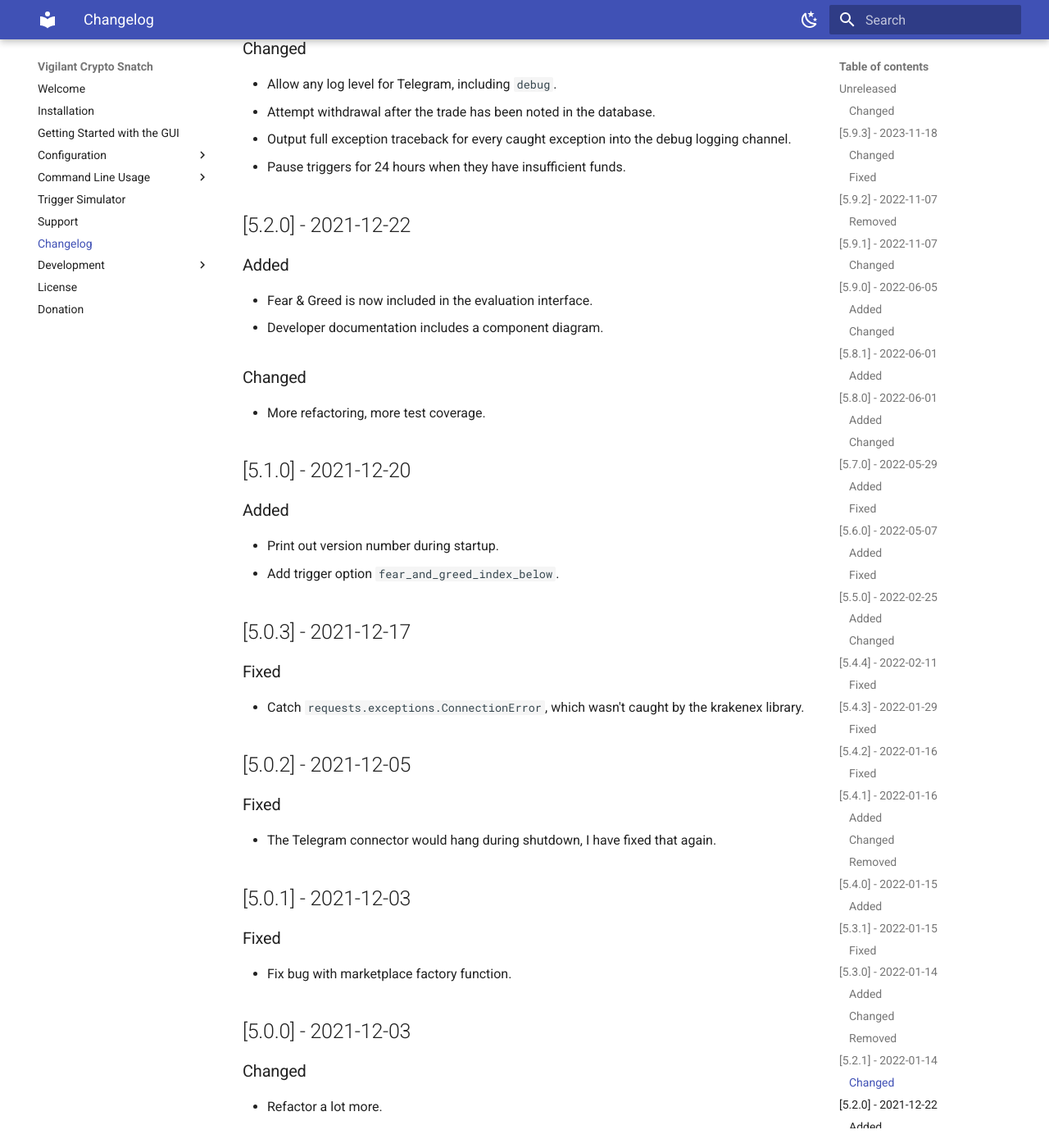
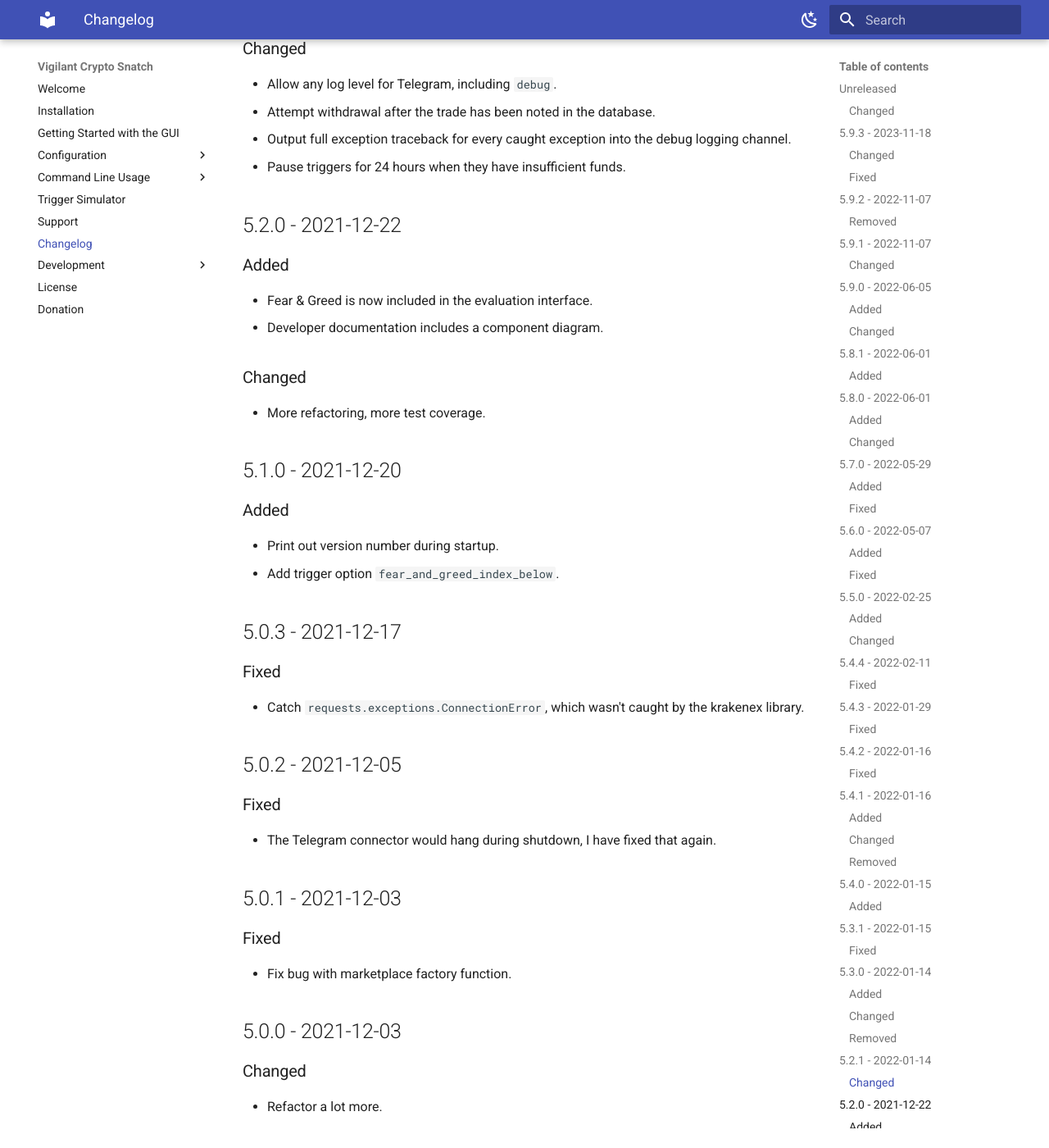
Before and after one commit to martin-ueding/vigilant-crypto-snatch, an MkDocs documentation site: the page built from docs/changelog.md, in a window 1280 px wide and 1400 px high, scrolled down 4903 px. Shown: the whole window at 82% size. Built offline with MkDocs 1.6.1 and Material for MkDocs 9.7.7, drawn with Linux system fonts in a browser that asks for light colours; some of the changed text lies outside the part shown.

Commit message:
docs: remove square brackets

```diff
--- a/docs/changelog.md
+++ b/docs/changelog.md
@@ -20,7 +20,7 @@ Types of changes
 - Update dependencies completely.
 - Restructure the changelog according to [Keep a Changelog](https://keepachangelog.com/).
 
-## [5.9.3] - 2023-11-18
+## 5.9.3 - 2023-11-18
 
 ### Changed
 
@@ -31,19 +31,19 @@ Types of changes
 - Fix typing issues.
 - Fix duplicate Streamlit key.
 
-## [5.9.2] - 2022-11-07
+## 5.9.2 - 2022-11-07
 
 ### Removed
 
 - Remove check for `st._is_running_with_streamlit`.
 
-## [5.9.1] - 2022-11-07
+## 5.9.1 - 2022-11-07
 
 ### Changed
 
 - Try to support both versions of Streamlit, the one with the old `streamlit.cli` and the one with the new `streamlit.web.cli` module.
 
-## [5.9.0] - 2022-06-05
+## 5.9.0 - 2022-06-05
 
 ### Added
 
@@ -58,13 +58,13 @@ Types of changes
 - Move some GUI functionality into a main menu and separate windows.
 - Use PySide6 instead of PyQt6 such that the whole project is under the MIT licence again.
 
-## [5.8.1] - 2022-06-01
+## 5.8.1 - 2022-06-01
 
 ### Added
 
 - Allow setting a start date and time in the GUI.
 
-## [5.8.0] - 2022-06-01
+## 5.8.0 - 2022-06-01
 
 ### Added
 
@@ -77,7 +77,7 @@ Types of changes
 - Before a trigger is executed, the balance will be checked.
 - The GUI has an improved status and about screen.
 
-## [5.7.0] - 2022-05-29
+## 5.7.0 - 2022-05-29
 
 ### Added
 
@@ -87,7 +87,7 @@ Types of changes
 
 - The trigger `start` attribute used to discard the time part, if it was given.
 
-## [5.6.0] - 2022-05-07
+## 5.6.0 - 2022-05-07
 
 ### Added
 
@@ -97,7 +97,7 @@ Types of changes
 
 - Also catch `HTTPError` in the krakenex wrapper.
 
-## [5.5.0] - 2022-02-25
+## 5.5.0 - 2022-02-25
 
 ### Added
 
@@ -109,26 +109,26 @@ Types of changes
 - It is now an error when either drop percentage or delay is given, but not both at the same time.
 - The `--marketplace` command line option has been removed, the marketplace is now chosen via an entry in the configuration file.
 
-## [5.4.4] - 2022-02-11
+## 5.4.4 - 2022-02-11
 
 ### Fixed
 
 - The `krakenex` library would sometimes also raise a `requests.exceptions.ReadTimeout`, which was not caught.
 
-## [5.4.3] - 2022-01-29
+## 5.4.3 - 2022-01-29
 
 ### Fixed
 
 - The database cleaning trigger would always clean all historic prices which were two hours in the past.
 - The Fear and Greed index sometimes doesn't deliver a value for the current day. In this case we will try the value from yesterday.
 
-## [5.4.2] - 2022-01-16
+## 5.4.2 - 2022-01-16
 
 ### Fixed
 
 - Fix path handling to database on Windows.
 
-## [5.4.1] - 2022-01-16
+## 5.4.1 - 2022-01-16
 
 ### Added
 
@@ -142,7 +142,7 @@ Types of changes
 
 - Remove the telemetry stuff again.
 
-## [5.4.0] - 2022-01-15
+## 5.4.0 - 2022-01-15
 
 ### Added
 
@@ -150,13 +150,13 @@ Types of changes
 - Add a dark mode to the documentation.
 - Split configuration documentation onto multiple pages.
 
-## [5.3.1] - 2022-01-15
+## 5.3.1 - 2022-01-15
 
 ### Fixed
 
 - Fix bug in trade report with `KeyError: 'coin'`.
 
-## [5.3.0] - 2022-01-14
+## 5.3.0 - 2022-01-14
 
 ### Added
 
@@ -175,7 +175,7 @@ Types of changes
 
 - Remove usage of `Protocol` such that Python 3.7 is still supported.
 
-## [5.2.1] - 2022-01-14
+## 5.2.1 - 2022-01-14
 
 ### Changed
 
@@ -184,7 +184,7 @@ Types of changes
 - Output full exception traceback for every caught exception into the debug logging channel.
 - Pause triggers for 24 hours when they have insufficient funds.
 
-## [5.2.0] - 2021-12-22
+## 5.2.0 - 2021-12-22
 
 ### Added
 
@@ -195,32 +195,32 @@ Types of changes
 
 - More refactoring, more test coverage.
 
-## [5.1.0] - 2021-12-20
+## 5.1.0 - 2021-12-20
 
 ### Added
 
 - Print out version number during startup.
 - Add trigger option `fear_and_greed_index_below`.
 
-## [5.0.3] - 2021-12-17
+## 5.0.3 - 2021-12-17
 
 ### Fixed
 
 - Catch `requests.exceptions.ConnectionError`, which wasn't caught by the krakenex library.
 
-## [5.0.2] - 2021-12-05
+## 5.0.2 - 2021-12-05
 
 ### Fixed
 
 - The Telegram connector would hang during shutdown, I have fixed that again.
 
-## [5.0.1] - 2021-12-03
+## 5.0.1 - 2021-12-03
 
 ### Fixed
 
 - Fix bug with marketplace factory function.
 
-## [5.0.0] - 2021-12-03
+## 5.0.0 - 2021-12-03
 
 ### Changed
 
@@ -232,7 +232,7 @@ Types of changes
 - Remove `--dry-run` feature, use the `test-drive` command instead.
 - Remove `--one-shot` feature, use the loop instead.
 
-## [4.4.4] - 2021-11-16
+## 4.4.4 - 2021-11-16
 
 ### Added
 
@@ -242,25 +242,25 @@ Types of changes
 
 - The Telegram sender would not shut down gracefully. I have fixed that now.
 
-## [4.4.3] - 2021-11-15
+## 4.4.3 - 2021-11-15
 
 ### Fixed
 
 - I've accidentally deleted the source code. This should be fixed now.
 
-## [4.4.2] - 2021-11-15
+## 4.4.2 - 2021-11-15
 
 ### Changed
 
 - Streamlit doesn't easily work on the Raspberry Pi due to issues with py-arrow and the ARM CPU. I have therefore reverted these dependencies to be an extra again.
 
-## [4.4.1] - 2021-11-15
+## 4.4.1 - 2021-11-15
 
 ### Changed
 
 - More refactoring. Also update the versions of various dependencies. The Streamlit interface is now part of the main dependencies.
 
-## [4.4.0] - 2021-11-05
+## 4.4.0 - 2021-11-05
 
 ### Added
 
@@ -270,13 +270,13 @@ Types of changes
 
 - Major architectural change, without changes to the user.
 
-## [4.3.5] - 2021-09-20
+## 4.3.5 - 2021-09-20
 
 ### Fixed
 
 - When the balance on the marketplace is zero, withdrawals would fail and therefore crash the whole program. This is now fixed.
 
-## [4.3.4] - 2021-08-26
+## 4.3.4 - 2021-08-26
 
 ### Added
 
@@ -286,13 +286,13 @@ Types of changes
 
 - The `--dry-run` option would write buys into the database, although it would not buy anything on the market. Now the database should now be changed.
 
-## [4.3.3] - 2021-08-12
+## 4.3.3 - 2021-08-12
 
 ### Fixed
 
 - Due to an incomplete refactoring the program would crash whenever there was a non-fatal exception regarding the marketplace. This should be fixed now.
 
-## [4.3.2] - 2021-08-02
+## 4.3.2 - 2021-08-02
 
 ### Changed
 
@@ -304,13 +304,13 @@ Types of changes
 - Do not crash when there is no balance at Kraken.
 - Also handle `requests.exceptions.HTTPError`.
 
-## [4.3.1] - 2021-07-19
+## 4.3.1 - 2021-07-19
 
 ### Fixed
 
 - Apparently all Kraken trades were sent in the validation mode. I have tried to fix that.
 
-## [4.3.0] - 2021-07-16
+## 4.3.0 - 2021-07-16
 
 ### Added
 
@@ -327,13 +327,13 @@ Types of changes
 - Handle `requests.exceptions.ConnectionError` without crashing.
 - Fix `--one-shot` mode. It would previously sleep for another interval and not shut down the Telegram logger, preventing the program from a clean exit.
 
-## [4.2.4] - 2021-06-18
+## 4.2.4 - 2021-06-18
 
 ### Fixed
 
 - Also handle `ReadTimeout` errors that can happen when the API doesn't answer before the connection breaks. These have been ignored previously, but now the error message is a bit cleaner.
 
-## [4.2.3] - 2021-06-18
+## 4.2.3 - 2021-06-18
 
 ### Added
 
@@ -348,19 +348,19 @@ Types of changes
 
 - Crashes have been reported when the Telegram message was longer than their limit of 4096 characters. Messages are now chunked to prevent this from happening.
 
-## [4.2.2] - 2021-05-25
+## 4.2.2 - 2021-05-25
 
 ### Fixed
 
 - Another warning message would use a constant that was moved to another place in the meantime. The program crashed when the message was going to be emitted. It has been removed now.
 
-## [4.2.1] - 2021-05-23
+## 4.2.1 - 2021-05-23
 
 ### Fixed
 
 - When a trigger was disabled after three consecutive failures, a message stating that would be shown every time the trigger was processed. In this way the user got the same amount of messages. This message is now removed.
 
-## [4.2.0] - 2021-05-21
+## 4.2.0 - 2021-05-21
 
 ### Added
 
@@ -386,7 +386,7 @@ Types of changes
 - Do not use Markdown with Telegram as parsing errors prevent messages from being sent.
 - Errors from the historical price source have been silently ignored. They now issue a warning.
 
-## [4.1.0] - 2021-05-05
+## 4.1.0 - 2021-05-05
 
 ### Added
 
@@ -396,19 +396,19 @@ Types of changes
 
 - Use `krakenex` instead of `clikraken` to communicate with Kraken. The old implementation is deprecated but retained with `--marketplace clikraken`.
 
-## [4.0.0] - 2021-05-04
+## 4.0.0 - 2021-05-04
 
 ### Changed
 
 - The trigger specification is significantly changed. Consult the documentation to learn about the new format.
 
-## [3.5.1] - 2021-05-03
+## 3.5.1 - 2021-05-03
 
 ### Fixed
 
 - Fix drop trigger with percentage such that `volume_fiat` is actually a percentage and not a ratio (between 0 and 1).
 
-## [3.5.0] - 2021-05-03
+## 3.5.0 - 2021-05-03
 
 ### Added
 
@@ -419,7 +419,7 @@ Types of changes
 
 - Update documentation and state paths to the configuration file on various platforms.
 
-## [3.4.0] - 2021-04-27
+## 3.4.0 - 2021-04-27
 
 ### Added
 
@@ -433,7 +433,7 @@ Types of changes
 - In the trigger evaluation, triggers are moved to multiple rows if there are more than three of them.
 - Present trigger evaluation summary as a table.
 
-## [3.3.0] - 2021-04-23
+## 3.3.0 - 2021-04-23
 
 ### Added
 
@@ -446,13 +446,13 @@ Types of changes
 
 - Fix axes label in plot.
 
-## [3.2.0] - 2021-04-22
+## 3.2.0 - 2021-04-22
 
 ### Added
 
 - Add a summary table for the drop evaluation interface.
 
-## [3.1.0] - 2021-04-19
+## 3.1.0 - 2021-04-19
 
 ### Added
 
@@ -460,7 +460,7 @@ Types of changes
 - More documentation in general.
 - Add installation instructions for the evaluation feature.
 
-## [3.0.3] - 2021-04-05
+## 3.0.3 - 2021-04-05
 
 ### Changed
 
@@ -473,19 +473,19 @@ Types of changes
 - Fix cool-off for 06:00 checkin.
 - Fix some test code.
 
-## [3.0.2] - 2021-04-01
+## 3.0.2 - 2021-04-01
 
 ### Fixed
 
 - Buxfixes.
 
-## [3.0.1] - 2021-03-28
+## 3.0.1 - 2021-03-28
 
 ### Added
 
 - Perform evaluation with actual trigger implementations.
 
-## [3.0.0] - 2021-03-27
+## 3.0.0 - 2021-03-27
 
 ### Added
 
@@ -502,13 +502,13 @@ Types of changes
 - Use the *Black* code formatter.
 - Implement command line interface with Click.
 
-## [2.1.0] - 2021-03-13
+## 2.1.0 - 2021-03-13
 
 ### Added
 
 - Add regular Telegram messages to let user know that the program is still running.
 
-## [2.0.0] - 2021-03-13
+## 2.0.0 - 2021-03-13
 
 ### Added
 
```
